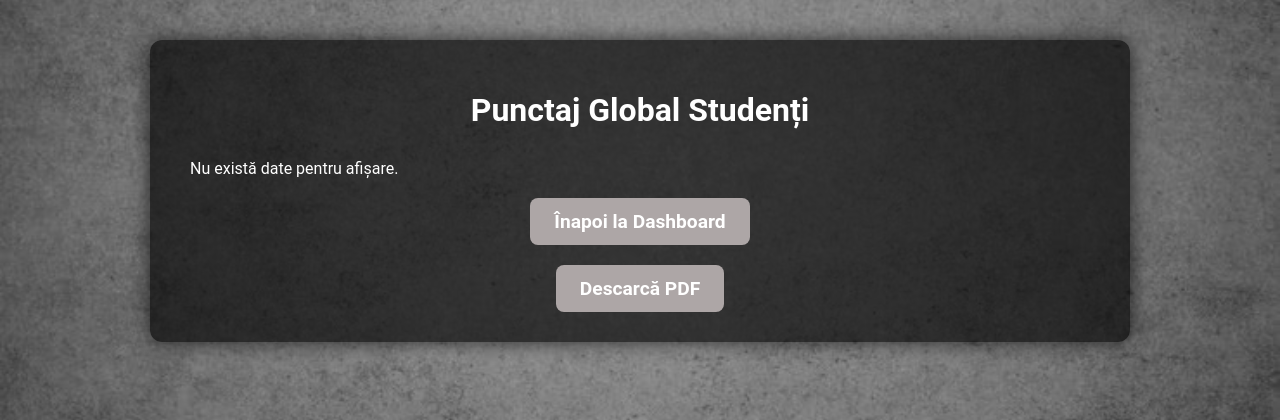
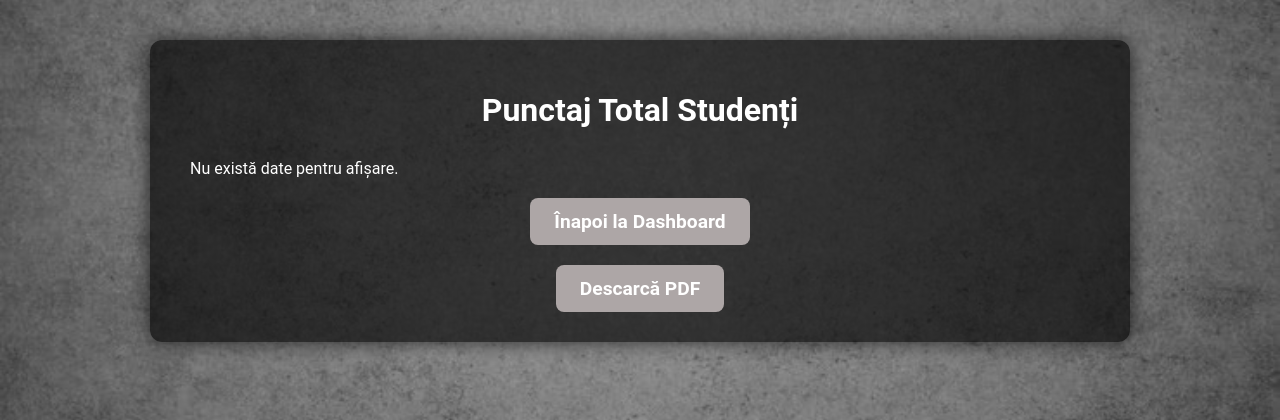
Before and after one commit to Weepeme/Aplicatie-software-de-verificare-si-evaluare-a-cunostintelor-de-mecanica, a Flask app: template app/templates/leaderboard.html in a window 1280 px wide. Shown: the top 420 px of the page. Run offline with Flask 3, Linux system fonts and the light colour scheme; the template is opened without the code that fills it, so the values that code supplies are empty.

Commit message:
Update leaderboard.html

```diff
--- a/app/templates/leaderboard.html
+++ b/app/templates/leaderboard.html
@@ -8,7 +8,7 @@
 </head>
 <body>
 <div class="wrapper">
-    <h1 class="center-title">Punctaj Global Studenți</h1>
+    <h1 class="center-title">Punctaj Total Studenți</h1>
 
     <!-- Dacă există date de afișat -->
     {% if leaderboard and leaderboard|length > 0 %}
```
